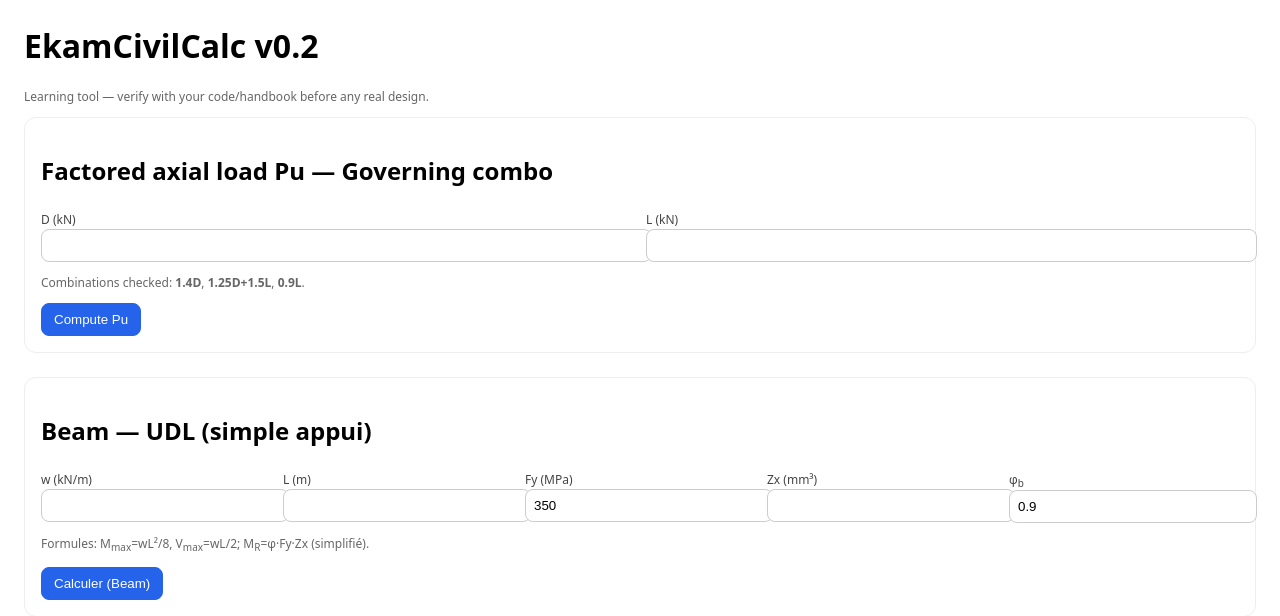
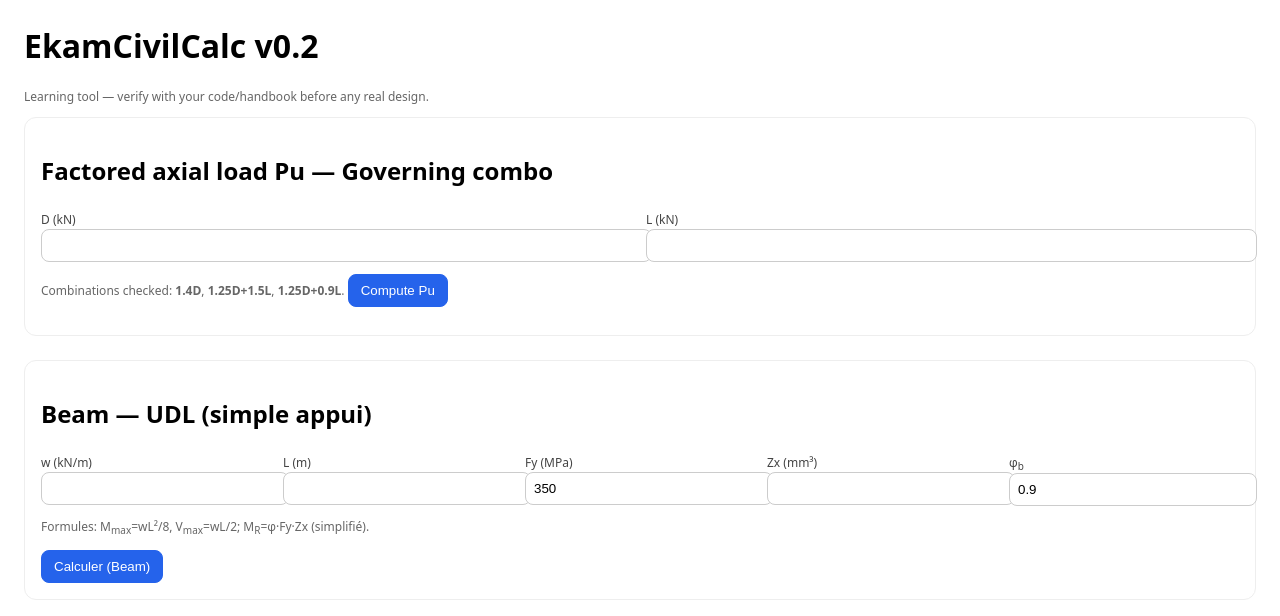
Before and after one commit to exauce-the-choosen/EkamCivilCalc, a Flask app: page / in a window 1280 px wide. Shown: the top 616 px of the page. Run offline with Flask 3, Linux system fonts and the light colour scheme.

Commit message:
fix(load): correct factored axial load combos to 1.4D, 1.25D+1.5L, 1.25D+0.9L

```diff
--- a/app.py
+++ b/app.py
@@ -40,14 +40,15 @@ def pu_combo(D_kN: float, L_kN: float):
     combos = {
         '1.4D': 1.4 * D_kN,
         '1.25D+1.5L': 1.25 * D_kN + 1.5 * L_kN,
-        '0.9L': 0.9 * L_kN,
+        '1.25D+0.9L': 1.25 * D_kN + 0.9 * L_kN,
     }
     gov_name, Pu = max(combos.items(), key=lambda kv: kv[1])
     return {
         'Pu_gov': round(Pu, 2),
         'governing': gov_name,
-        'combos': {k: round(v, 2) for k, v in combos.items()}
+        'combos': {k: round(v, 2) for k, v in combos.items()},
     }
+
 
 # ---------------- Column helpers (Class 3 sections) ----------------
 # Inputs: Pu[kN], L[m], Kx, Ky, A[mm^2], rx[mm], ry[mm], E[MPa], Fy[MPa], phi_c, n
--- a/templates/index.html
+++ b/templates/index.html
@@ -32,13 +32,14 @@
       <div><label>D (kN)</label><input name="D" type="number" step="any" required /></div>
       <div><label>L (kN)</label><input name="L" type="number" step="any" required /></div>
     </div>
-    <p class="muted">Combinations checked: <strong>1.4D</strong>, <strong>1.25D+1.5L</strong>, <strong>0.9L</strong>.</p>
+    <p class="muted">Combinations checked: <strong>1.4D</strong>, <strong>1.25D+1.5L</strong>, <strong>1.25D+0.9L</strong>.
+
     <button class="btn btn-primary" type="submit">Compute Pu</button>
     {% if pu_out %}
     <div class="out">
       <div class="chip">1.4D = {{ pu_out.combos['1.4D'] }} kN</div>
-      <div class="chip">1.25D+1.5L = {{ pu_out.combos['1.125D+1.5L'] }} kN</div>
-      <div class="chip">0.9L = {{ pu_out.combos['0.9L'] }} kN</div>
+      <div class="chip">1.25D+1.5L = {{ pu_out.combos['1.25D+1.5L'] }} kN</div>
+      <div class="chip">1.25D+0.9L = {{ pu_out.combos['1.25D+0.9L'] }} kN</div>
       <div class="chip ok">Pu (governing: {{ pu_out.governing }}) = <strong>{{ pu_out.Pu_gov }}</strong> kN</div>
       <button type="button" class="btn" onclick="document.querySelector('input[name=Pu]').value='{{ pu_out.Pu_gov }}'">Use Pu in Column Check ↓</button>
     </div>
```
